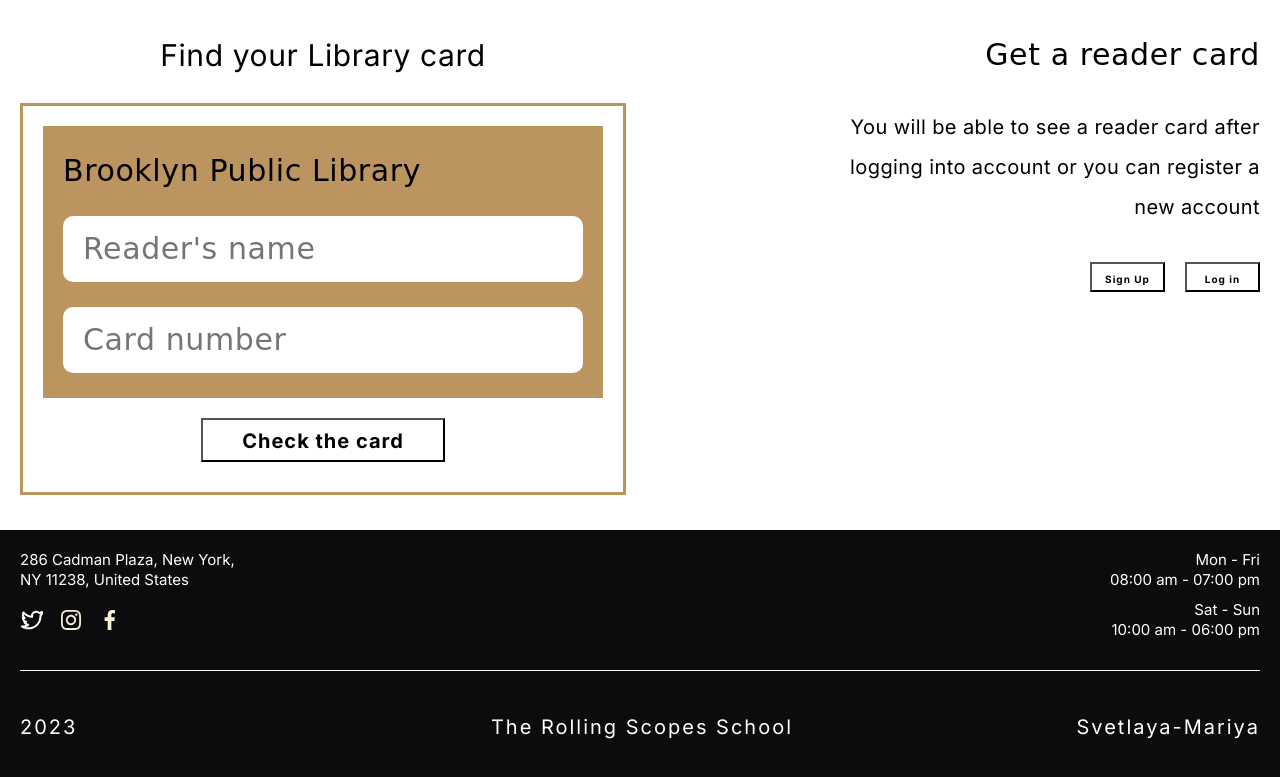
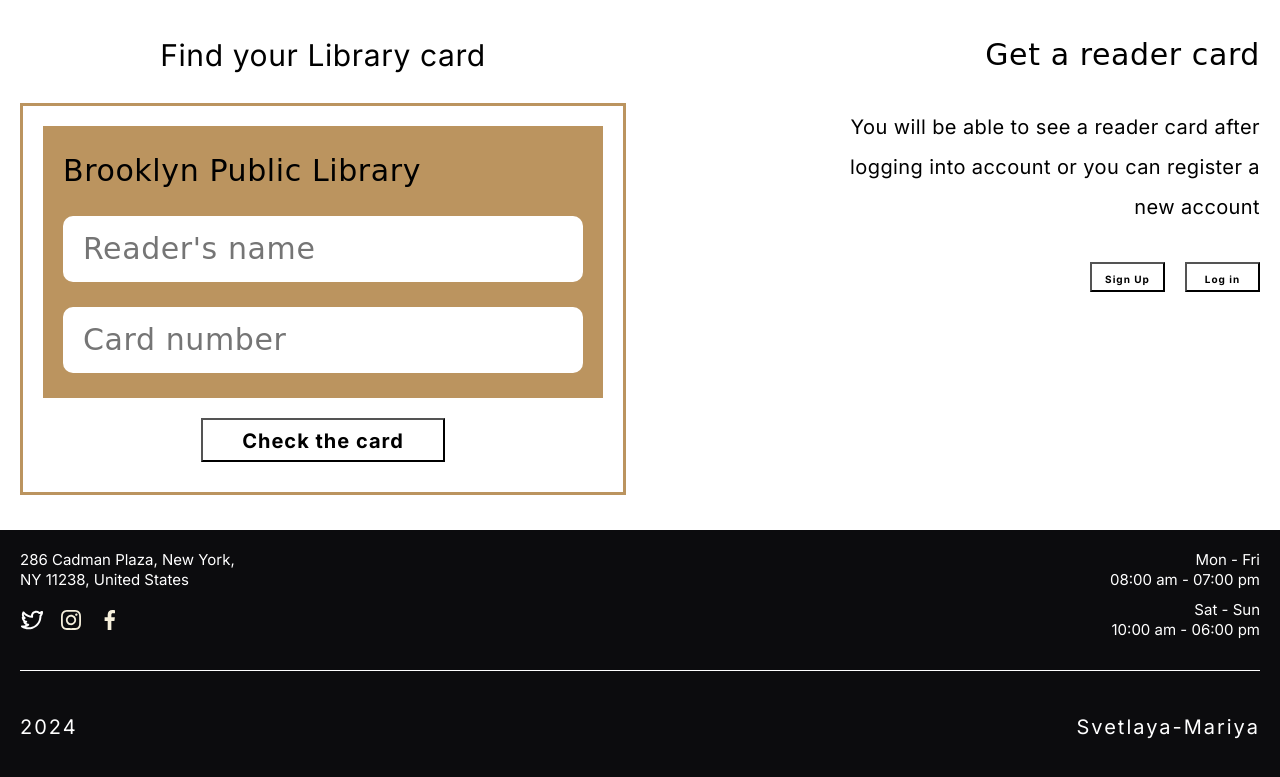
Before and after one commit to Svetlaya-Mariya/library, a website with bundled scripts: page index.html in a window 1280 px wide. Shown: the part 4441-5218 px from the top of the page. Built offline with nearby package versions, Linux system fonts and the light colour scheme; a web font is replaced by a local one.

Commit message:
fix: delete information 06/10/2024 10:41:45

```diff
--- a/index.html
+++ b/index.html
@@ -657,8 +657,7 @@
       </div>
       <hr class="footer__hr">
       <div class="footer__rss">
-        <span>2023</span>
-        <a  class="rss" href="https://rs.school/js-stage0/">The Rolling Scopes School</a>
+        <span>2024</span>
         <a href="https://github.com/Svetlaya-Mariya">Svetlaya-Mariya</a>
       </div>
     </div>
```
